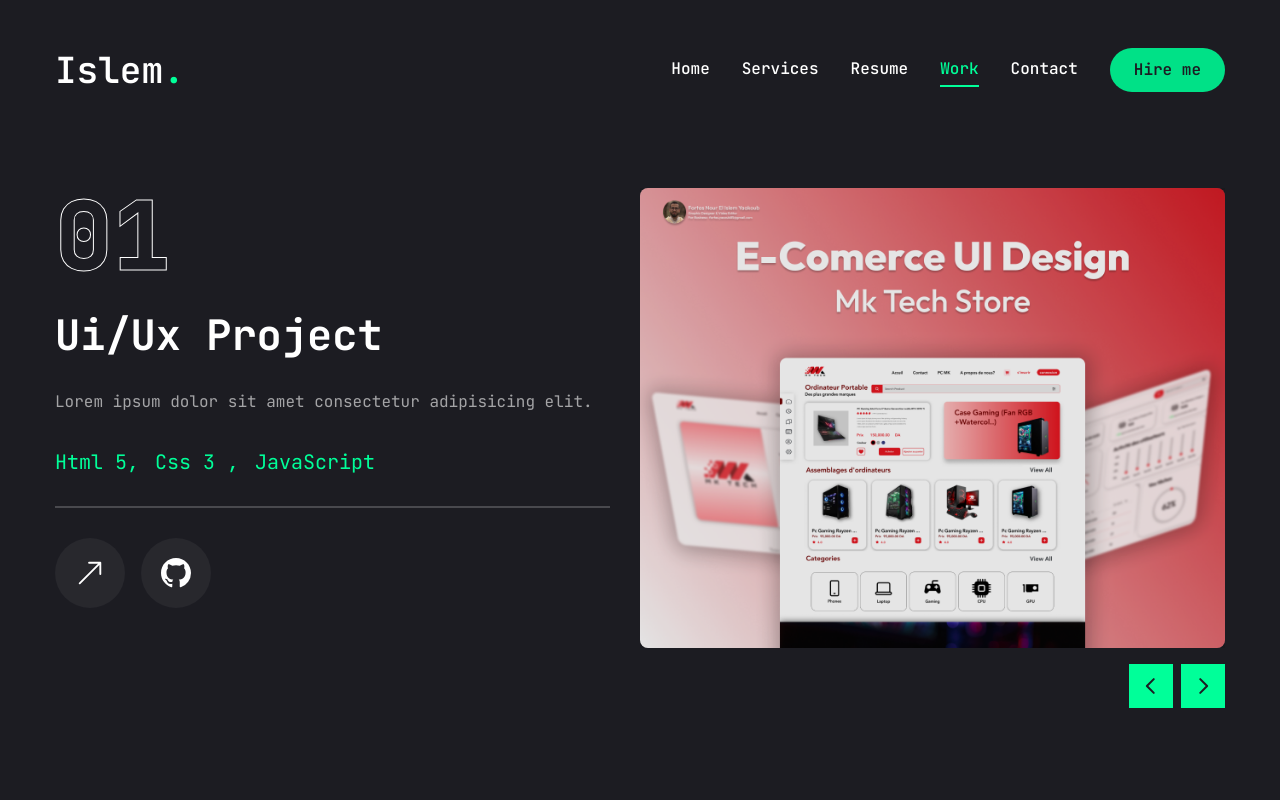
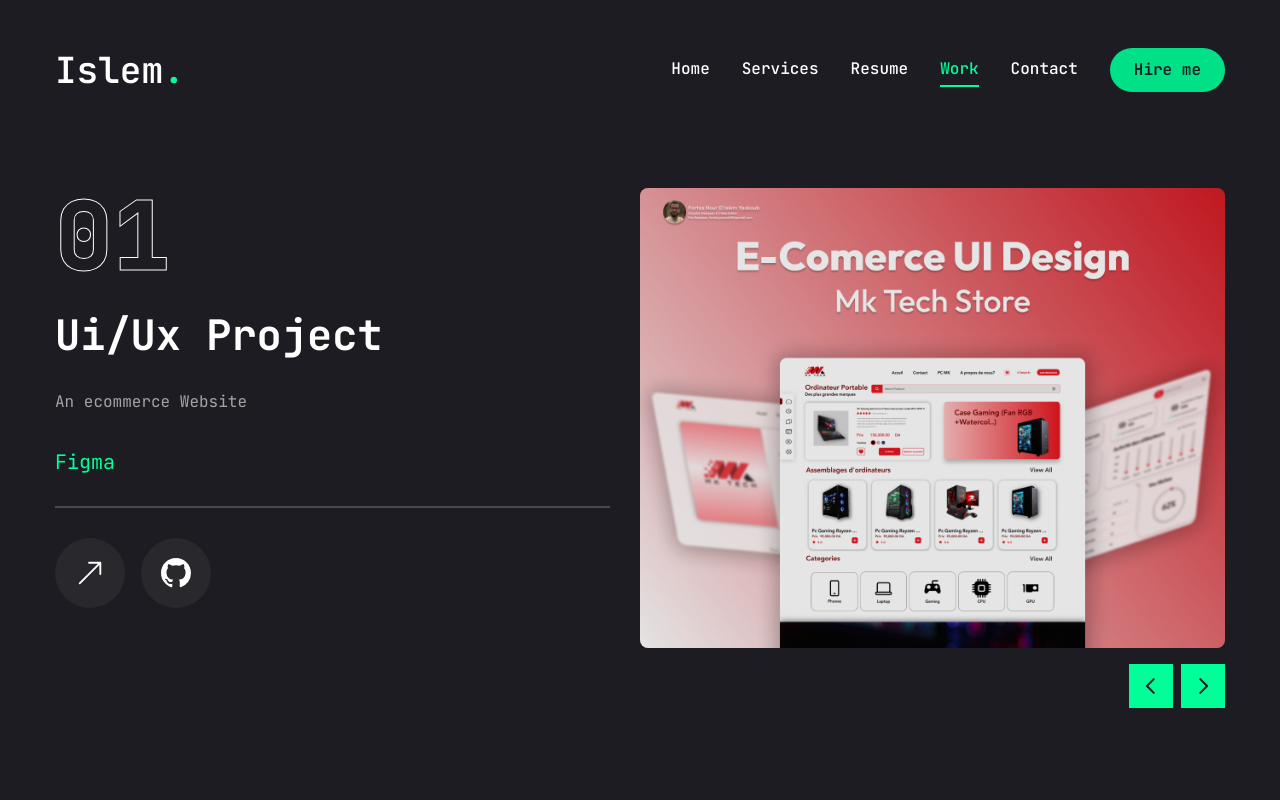
Before and after one commit to jacoubtech/Portfolio, a Next.js app: page /work in a window 1280 px wide. Built offline with nearby package versions, Linux system fonts and the light colour scheme.

Commit message:
displayed data updated

```diff
--- a/app/contact/page.tsx
+++ b/app/contact/page.tsx
@@ -41,7 +41,7 @@
           <div className="xl:w-[54%] order-2 xl:order-none">
             <form className="flex flex-col gap-6 p-10 bg-[#27272c] rounded-xl">
               <h3 className="text-4xl text-accent">Let's work together</h3>
-              <p className="text-white/60">Lorem ipsum dolor, sit amet consectetur adipisicing elit. Ducimus iure enim dolorum ratione quae.</p>
+              <p className="text-white/60">Let's work together! I'm ready to leverage my extensive skills in web design, UI/UX, and multimedia production to help achieve your project goals with innovative and effective digital solutions.</p>
               {/* input */}
               <div className="grid grid-cols-1 md:grid-cols-2 gap-6">
                 <Input type="firstname" placeholder="First Name"/>
--- a/app/layout.tsx
+++ b/app/layout.tsx
@@ -28,7 +28,7 @@
 variable : "--font-jetbrainsMono",
 })
 export const metadata: Metadata = {
-  title: "Islem Tech Portfolio",
+  title: "Islem Fortas Portfolio",
   description: "Welcome to my portfolio, do not forget to say HELLO!",
 };
 
--- a/app/page.tsx
+++ b/app/page.tsx
@@ -12,7 +12,7 @@
         <div className="flex flex-col xl:flex-row items-center justify-between xl:pt-8 xl:pb-24">
           {/* text */}
           <div className="text-center xl:text-left order-2 xl:order-none">
-            <span className="text-xl">NextJS Developer</span>
+            <span className="text-xl">Frontend Developer</span>
             <h1 className="h1 mb-6">
               Hello I&apos;m <br/> <span className="text-accent">Fortas Islem</span>
             </h1>
@@ -22,10 +22,10 @@
             </p>
             {/* btn and socials */}
             <div className="flex flex-col xl:flex-row items-center gap-8">
-              <Button variant="outline" size="lg" className="uppercase flex items-center gap-2">
-                <span>Download CV</span>
+            <a href="Fortas Nour El Islem Yaakoub CV.pdf"> <Button variant="outline" size="lg" className="uppercase flex items-center gap-2" >
+                <span> Download CV </span>
                 <FiDownload className="text-xl"/>
-              </Button>
+              </Button></a>
               <div className="mb-8 xl:mb-0">
                 <Social />
               </div>
--- a/app/resume/page.tsx
+++ b/app/resume/page.tsx
@@ -9,7 +9,7 @@
 
 const about = {
   title: 'About me',
-  description: "Lorem ipsum dolor sit amet consectetur adipisicing elit. Quibusdam totam exercitationem unde esse numquam quas incidunt optio.",
+  description: "I am a multifaceted professional with a strong educational background in computer science and networking, enhanced by specialized skills in digital media and advertising. My experience spans web design, front-end development, UI/UX design, and multimedia production, making me proficient in delivering comprehensive digital solutions.",
   info: [
     {
       fieldName: 'Name',
@@ -50,7 +50,7 @@
 const experience = {
   icon: "/assets/resume/badge.svg",
   title: "My Experience",
-  description: "Lorem ipsum dolor sit amet consectetur adipisicing elit. Quibusdam totam exercitationem unde esse numquam quas incidunt optio.",
+  description: "With years of expertise in digital media and technology, I am a seasoned professional skilled in web design, front-end development, UI/UX design, and multimedia production, including photography, videography, and video editing.",
   items: [
     {
     company: "Esaboura",
@@ -99,7 +99,7 @@
   const education = {
     icon: "/assets/resume/badge.svg",
     title: "My Education",
-    description: "Lorem ipsum dolor sit amet consectetur adipisicing elit. Quibusdam totam exercitationem unde esse numquam quas incidunt optio.",
+    description: "I hold a Licence Diploma in Computer Science and a Master Diploma in Networking and Distributed Systems from Ferhat Abbas University, complemented by a Diploma in Meta Ads for Facebook & Instagram from Esaboura.",
     items: [
       {
       institution: "Ferhat Abbas University",
@@ -122,7 +122,7 @@
     // Skills Data
   const skills = {
     title: "My skills",
-    description: "Lorem ipsum dolor sit amet consectetur adipisicing elit. Quibusdam totam exercitationem unde esse numquam quas incidunt optio.",
+    description: "I possess a robust skill set that includes web design, front-end development, UI/UX design, multimedia production (photography, videography, video editing), networking, and expertise in Meta advertising platforms.",
     skillslist: [
       {
         icon: <FaHtml5 />,
--- a/app/services/page.tsx
+++ b/app/services/page.tsx
@@ -6,26 +6,26 @@
 const services = [
   {
     num: '01',
-    title: 'Web Developement',
-    description: 'Lorem ipsum dolor sit amet consectetur adipisicing elit.' ,
+    title: 'Frontend Developement',
+    description: 'I specialize in front-end development, crafting seamless, interactive, and responsive user interfaces for exceptional digital experiences..' ,
     href: ""
   },
   {
     num: '02',
     title: 'UI/UX Design',
-    description: 'Lorem ipsum dolor sit amet consectetur adipisicing elit.' ,
+    description: 'I offer UI/UX design services that focus on creating intuitive and engaging interfaces to enhance user satisfaction and drive effective interaction.' ,
     href: ""
   },
   {
     num: '03',
     title: 'Photo/Video-Graphy',
-    description: 'Lorem ipsum dolor sit amet consectetur adipisicing elit.' ,
+    description: 'I provide expert photography and videography services, capturing compelling visuals that tell your story and resonate with your audience.' ,
     href: ""
   },
   {
     num: '04',
     title: 'Video Editing',
-    description: 'Lorem ipsum dolor sit amet consectetur adipisicing elit.' ,
+    description: 'I deliver professional video editing services, transforming raw footage into polished, impactful visual narratives tailored to your objectives.' ,
     href: ""
   },
 ]
--- a/app/work/page.tsx
+++ b/app/work/page.tsx
@@ -22,9 +22,9 @@
     num: '01',
     category: 'ui/ux',
     title: 'Project 1',
-    description: 'Lorem ipsum dolor sit amet consectetur adipisicing elit.',
+    description: 'An ecommerce Website',
     stack: [
-      {name:"Html 5"}, {name:"Css 3 "} ,{name:"JavaScript"}],
+      {name:"Figma"},],
     image: '/assets/work/MkTech.png',
     live: "",
     github: "",
@@ -33,7 +33,7 @@
     num: '02',
     category: 'ui/ux',
     title: 'Project 2',
-    description: 'Lorem ipsum dolor sit amet consectetur adipisicing elit.',
+    description: 'Web and mobile design for a furniture company',
     stack: [
       {name:"Figma"}, {name:"webview"} ,{name:"Adobe Illustraor"}],
     image: '/assets/work/thumb1.png',
@@ -44,9 +44,9 @@
     num: '03',
     category: 'frontend',
     title: 'Project 3',
-    description: 'Lorem ipsum dolor sit amet consectetur adipisicing elit.',
+    description: 'Photos showing website ',
     stack: [
-      {name:"Html 5"}, {name:"Css 3"} ,{name:"JavaScript"}],
+      {name:"Html 5"}, {name:"Css 3"} ,{name:"JavaScript"}, {name: "NextJS Framework"}],
     image: '/assets/work/thumb3.png',
     live: "",
     github: "",
--- a/components/Social.tsx
+++ b/components/Social.tsx
@@ -1,11 +1,12 @@
 import Link from "next/link";
-import { FaGithub, FaLinkedinIn, FaYoutube, FaTwitter } from 'react-icons/fa';
+import { FaGithub, FaLinkedinIn, FaYoutube, FaTwitter, FaInstagram, FaFacebook } from 'react-icons/fa';
 
 const socials = [
-  { icon: <FaGithub />, path: '' },
-  { icon: <FaLinkedinIn />, path: '' },
-  { icon: <FaYoutube />, path: '' },
-  { icon: <FaTwitter />, path: '' }
+  { icon: <FaGithub />, path: 'https://github.com/jacoubtech' },
+  { icon: <FaLinkedinIn />, path: 'https://www.linkedin.com/in/fortas-n-158717109/' },
+  { icon: <FaYoutube />, path: 'https://www.youtube.com/@designup8141' },
+  { icon: <FaInstagram />, path: 'https://www.instagram.com/e.parker8520/profilecard/?igsh=bmFkY2FweGlsa3Uz' },
+  { icon: <FaFacebook />, path: 'https://www.facebook.com/profile.php?id=100091212901350' }
 ];
 
 const Social = ( ) => {
--- a/components/Stats.tsx
+++ b/components/Stats.tsx
@@ -3,11 +3,11 @@
 
 const stats = [
     {
-        num: 12,
+        num: 5,
         text: "Years of experience"
     },
     {
-        num: 26,
+        num: 4,
         text: "Project Completed"
     },
     {
@@ -15,7 +15,7 @@
         text: "Technologies Mastered"
     },
     {
-        num: 500,
+        num: 15,
         text: "Code Commits"
     },
 ]
--- a/components/ui/select.tsx
+++ b/components/ui/select.tsx
@@ -110,7 +110,7 @@
 >(({ className, ...props }, ref) => (
   <SelectPrimitive.Label
     ref={ref}
-    className={cn("px-2 py-1.5 text-sm font-semibold", className)}
+    className={cn("px-2 py-1.5 text-sm font-semibold bg-primary", className)}
     {...props}
   />
 ))
@@ -123,7 +123,7 @@
   <SelectPrimitive.Item
     ref={ref}
     className={cn(
-      "relative flex w-full cursor-default select-none items-center rounded-sm py-1.5 pl-2 pr-8 text-sm outline-none focus:bg-accent focus:text-primary focus:font-bold data-[disabled]:pointer-events-none data-[disabled]:opacity-50",
+      "relative flex w-full cursor-default select-none items-center rounded-sm py-1.5 pl-2 pr-8 text-sm outline-none bg-primary focus:bg-accent focus:text-primary focus:font-bold data-[disabled]:pointer-events-none data-[disabled]:opacity-50",
       className
     )}
     {...props}
```
Also changed, not shown: 1 other file (tests, documents, lock files or other folders).
